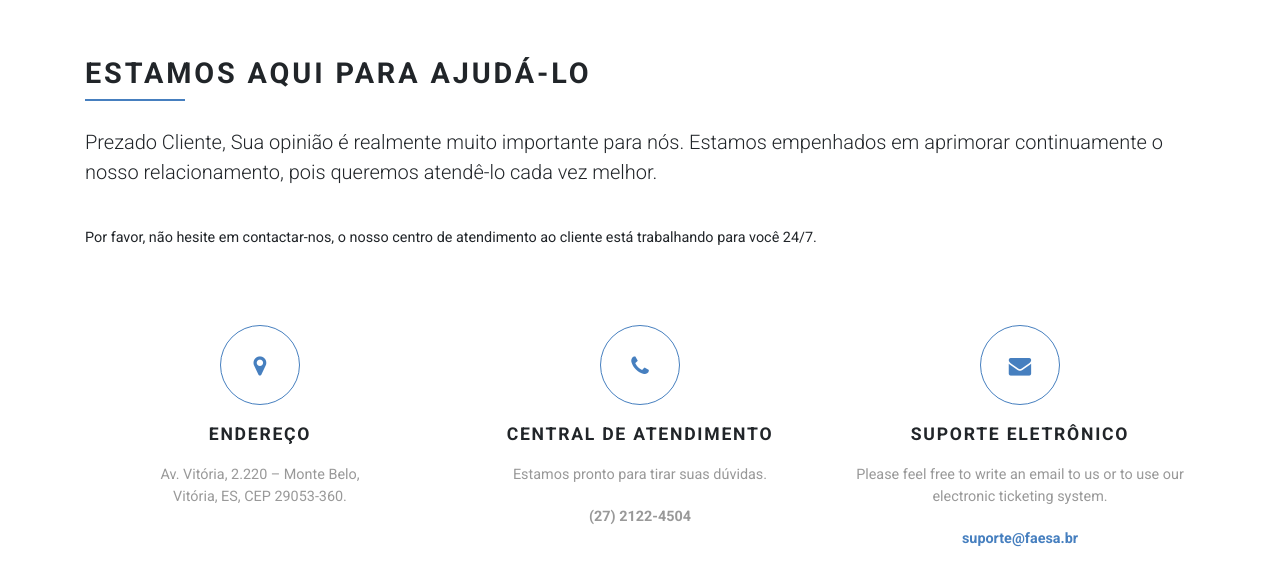
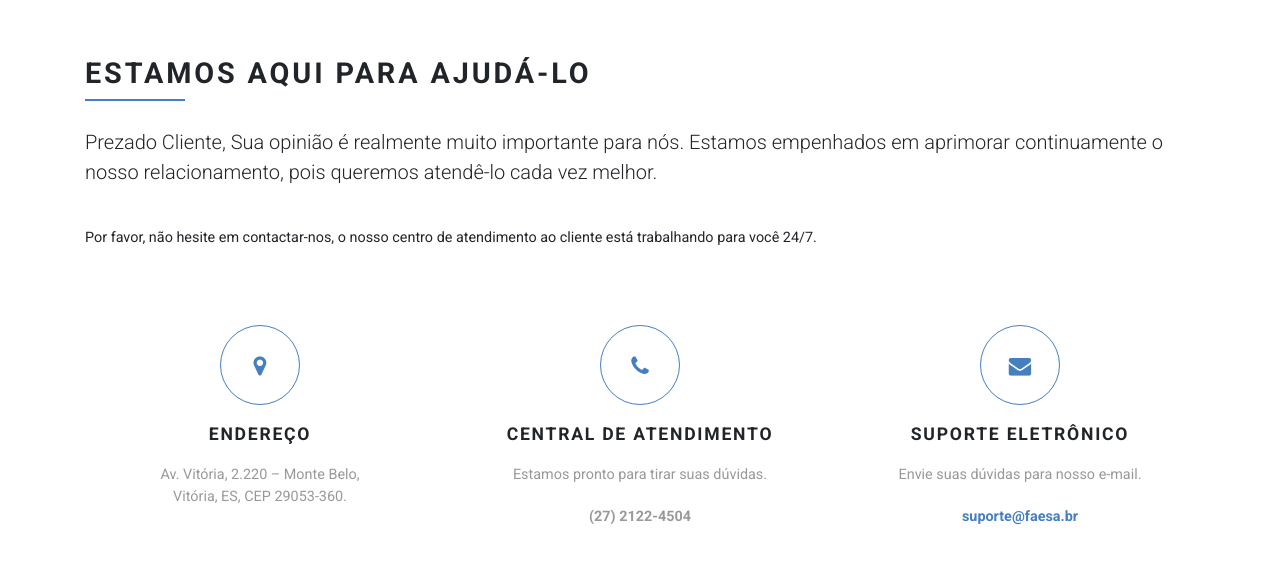
Before and after one commit to rogers2602/faesacomics, a plain HTML site: page contact.html in a window 1280 px wide. Shown: the part 185-750 px from the top of the page. Drawn offline with Linux system fonts and the light colour scheme; some packages are replaced by stand-ins of ours.

Commit message:
Update contact.html

```diff
--- a/contact.html
+++ b/contact.html
@@ -146,7 +146,7 @@ Estamos empenhados em aprimorar continuamente o nosso relacionamento, pois quere
                 <div class="box-simple">
                   <div class="icon-outlined"><i class="fa fa-envelope"></i></div>
                   <h3 class="h4">SUPORTE ELETRÔNICO</h3>
-                  <p>Please feel free to write an email to us or to use our electronic ticketing system.</p>
+                  <p>Envie suas dúvidas para nosso e-mail.</p>
                   <ul class="list-unstyled text-sm">
                     <li><strong><a href="mailto:">suporte@faesa.br</a></strong></li>
 
```
